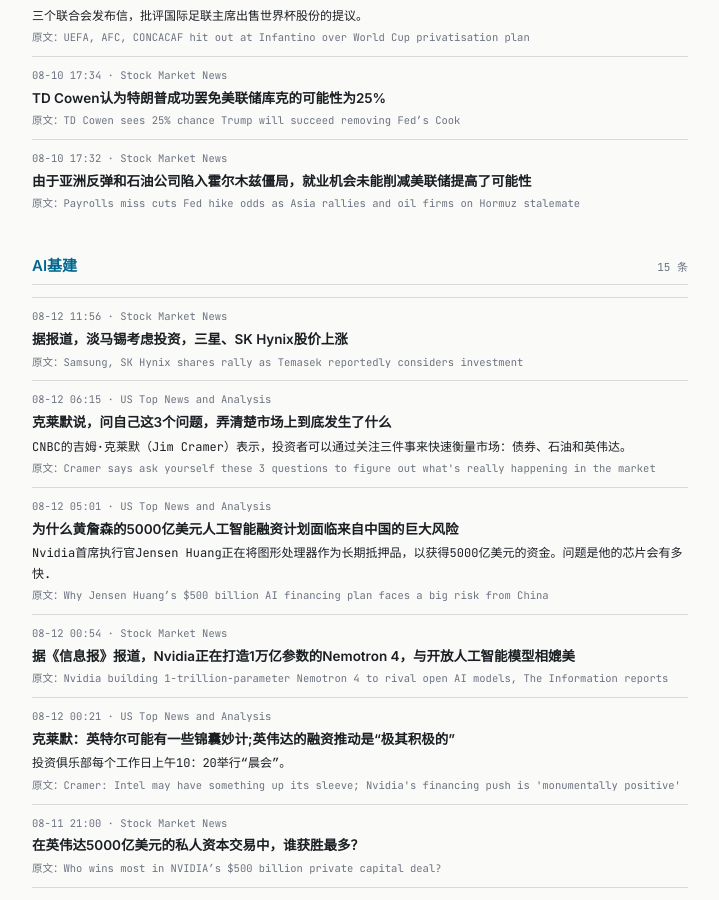
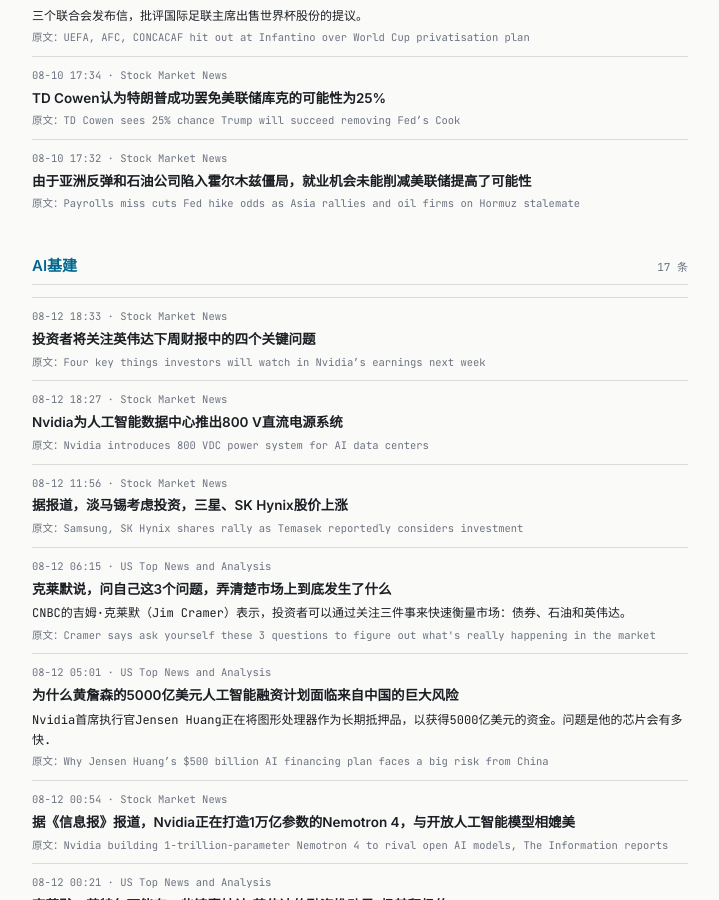
Before and after one commit to tang3super/tang3super.github.io, a Jekyll site: the page built from _macro_trade/news-digest.md, in a window 1280 px wide and 900 px high, scrolled down 8407 px. Shown: the whole window, without its empty margins (280-999 px from the left). Built offline with Jekyll 4.4.1, drawn with Linux system fonts in a browser that asks for light colours; some of the changed text lies outside the part shown.

Commit message:
sync news-digest article

```diff
--- a/_macro_trade/news-digest.md
+++ b/_macro_trade/news-digest.md
@@ -5,7 +5,7 @@
 date: '2026-08-12'
 summary: 2026年第33周监控
 week_label: 2026年第33周监控
-last_updated: 2026-08-12 17:38
+last_updated: 2026-08-12 18:41
 refresh_note: 每 5 分钟自动刷新
 topics:
 - name: 地缘政治
@@ -565,6 +565,18 @@
     title_zh: 由于亚洲反弹和石油公司陷入霍尔木兹僵局，就业机会未能削减美联储提高了可能性
 - name: AI基建
   items:
+  - title: Four key things investors will watch in Nvidia’s earnings next week
+    summary: ''
+    link: https://www.investing.com/news/stock-market-news/four-key-things-investors-will-watch-in-nvidias-earnings-next-week-4854266
+    source: Stock Market News
+    time: 08-12 18:33
+    title_zh: 投资者将关注英伟达下周财报中的四个关键问题
+  - title: Nvidia introduces 800 VDC power system for AI data centers
+    summary: ''
+    link: https://www.investing.com/news/stock-market-news/nvidia-introduces-800-vdc-power-system-for-ai-data-centers-93CH-4854242
+    source: Stock Market News
+    time: 08-12 18:27
+    title_zh: Nvidia为人工智能数据中心推出800 V直流电源系统
   - title: Samsung, SK Hynix shares rally as Temasek reportedly considers investment
     summary: ''
     link: https://www.investing.com/news/stock-market-news/samsung-sk-hynix-shares-rally-on-report-of-temasek-investment-4853637
```
